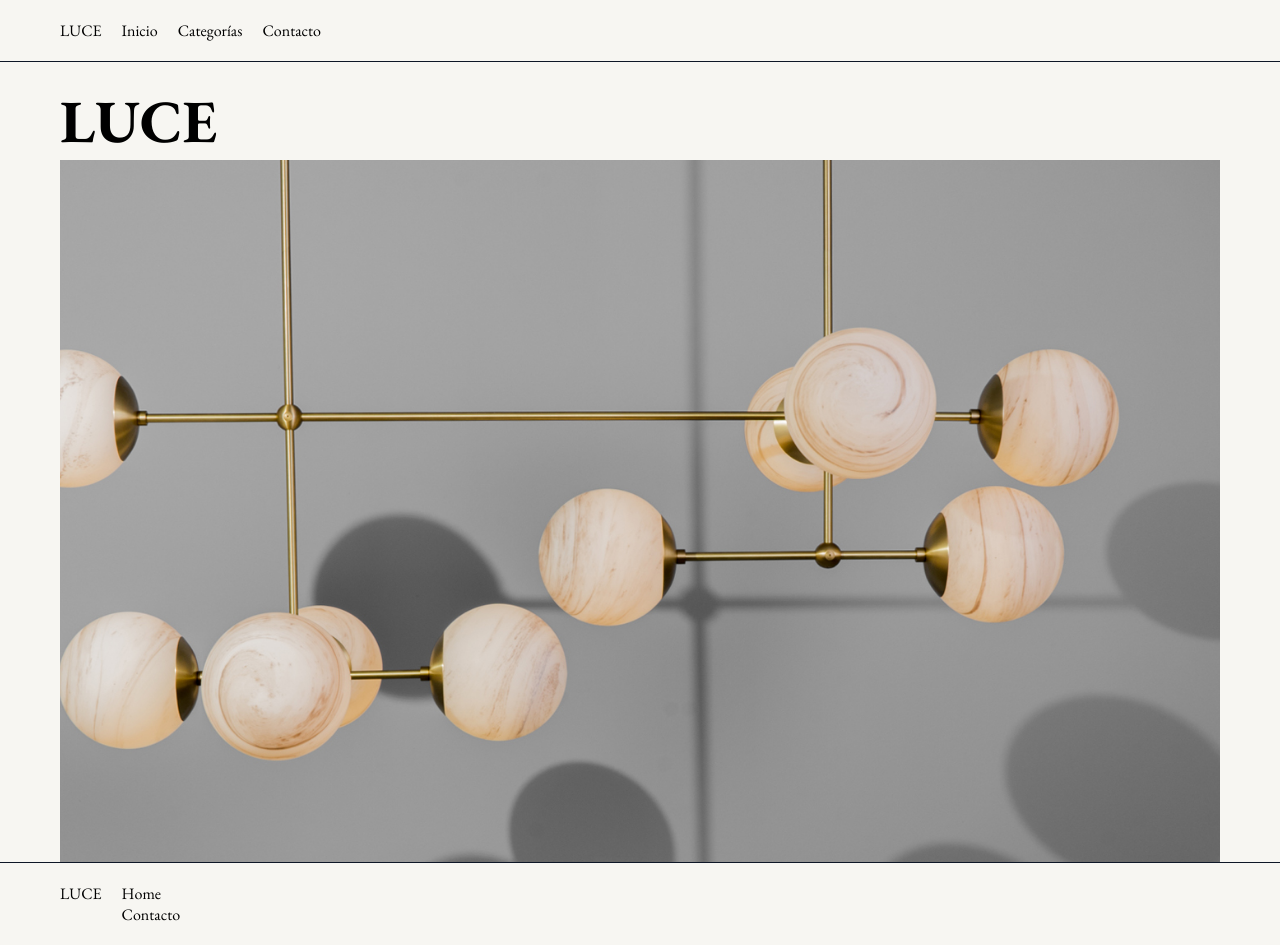
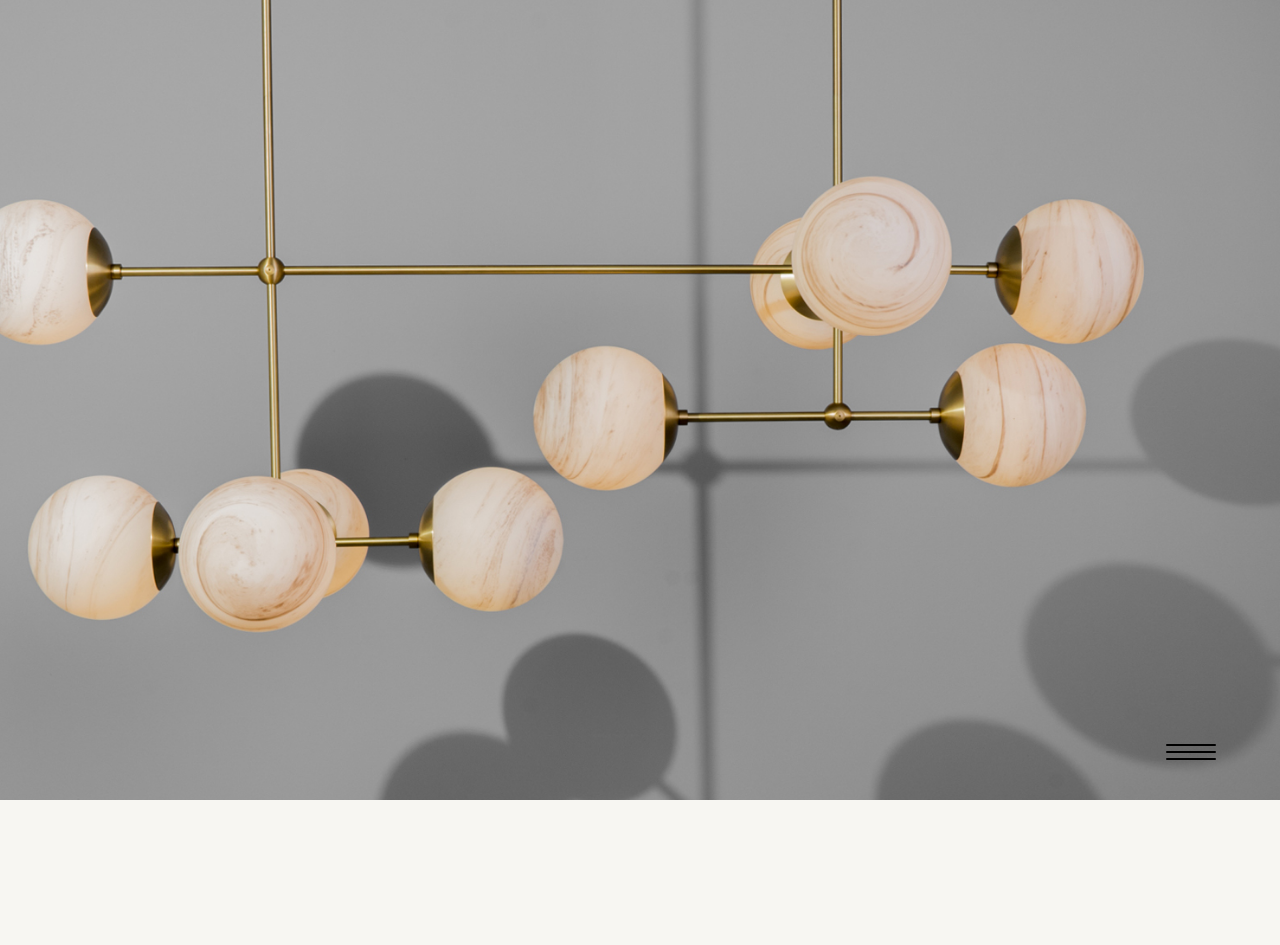
Before and after one commit to MorisLuis/luce, a Next.js app: page / in a window 1280 px wide. After the commit the page ends 800 px from the top, so only its background shows below. Built offline with nearby package versions, Linux system fonts and the light colour scheme.

Commit message:
S / Menu hamburguer

```diff
--- a/app/layout.tsx
+++ b/app/layout.tsx
@@ -1,8 +1,7 @@
 import type { Metadata } from "next";
 import localFont from "next/font/local";
 import "../styles/globals.scss";
-import { Nav } from "./nav";
-import { Footer } from "./footer";
+import { Nav } from "../components/navigation/nav";
 
 const geistSans = localFont({
   src: "./fonts/GeistVF.woff",
@@ -21,23 +20,17 @@ export const metadata: Metadata = {
   description: "Generated by create next app",
 };
 
-export default function RootLayout({
-  children,
-}: Readonly<{
-  children: React.ReactNode;
-}>) {
+export default function RootLayout({ children }: Readonly<{ children: React.ReactNode }>) {
+
   return (
-    <>
     <html lang="en">
       <body className={`${geistSans.variable} ${geistMono.variable}`}>
         <Nav />
 
-          <div style={{ minHeight: "100vh", display: 'flex' }} >
+        <div style={{ minHeight: "100vh", display: 'flex' }}>
           {children}
         </div>
-          <Footer />
       </body>
     </html>
-    </>
   );
 }
--- a/app/nav.tsx
+++ /dev/null
@@ -1,44 +0,0 @@
-"use client"; // Asegúrate de agregar esta línea al inicio del archivo
-
-import Link from 'next/link';
-import React, { useState } from 'react';
-import styles from "../styles/Navigation.module.scss";
-
-const categories = [
-    { id: 1, value: "Todos" },
-    { id: 2, value: "Schwung Design" },
-    { id: 3, value: "Colección Globe" },
-    { id: 4, value: "Candiles" },
-    { id: 5, value: "Lámparas arbotante" },
-];
-
-export const Nav = () => {
-    const [showDropDown, setShowDropDown] = useState(false);
-
-    return (
-        <nav className={styles.topNavigation}>
-            <ul className={styles.container}>
-                <li><Link href={'/'}>LUCE</Link></li>
-                <li><Link href={'/'}>Inicio</Link></li>
-                <li
-                    onMouseEnter={() => setShowDropDown(true)}
-                    onMouseLeave={() => setShowDropDown(false)}
-                >
-                    <span>Categorías</span>
-                    {showDropDown && (
-                        <ul className={styles.dropdown}>
-                            {categories.map(category => (
-                                <li key={category.id}>
-                                    <Link href={`/categories?category=${category.value}`}>
-                                        {category.value}
-                                    </Link>
-                                </li>
-                            ))}
-                        </ul>
-                    )}
-                </li>
-                <li><Link href={'/contact'}>Contacto</Link></li>
-            </ul>
-        </nav>
-    );
-}
--- a/app/page.tsx
+++ b/app/page.tsx
@@ -1,12 +1,9 @@
-import { Title } from "@/components/Title";
 import styles from "../styles/Home.module.scss";
 import Image from "next/image";
 
 export default function Home() {
   return (
     <div className={styles.Home}>
-      <Title title="LUCE" />
-
       <div className={styles.imageContainer}>
         <Image
           src={`/images/armstrong-linear/Candil_schwung_armstronglinear_estudio.jpg`}
--- /dev/null
+++ b/components/navigation/hamburguer.tsx
@@ -0,0 +1,51 @@
+import React from 'react';
+
+interface HamburguerInterface {
+    onClick: () => void;
+}
+
+export const Hamburguer = ({
+    onClick
+}: HamburguerInterface) => {
+    return (
+        <>
+            <div
+                style={{
+                    position: "absolute",
+                    right: "5%",
+                    bottom: "5%",
+                    zIndex: 9999,
+                    cursor: "pointer"
+                }}
+                onClick={onClick}
+            >
+                <div
+                    style={{
+                        width: 50,
+                        height: 2,
+                        borderRadius: 5,
+                        backgroundColor: "black",
+                        marginBottom: 5
+                    }}
+                ></div>
+                <div
+                    style={{
+                        width: 50,
+                        height: 2,
+                        borderRadius: 5,
+                        backgroundColor: "black",
+                        marginBottom: 5
+                    }}
+                ></div>
+                <div
+                    style={{
+                        width: 50,
+                        height: 2,
+                        borderRadius: 5,
+                        backgroundColor: "black"
+                    }}
+                ></div>
+            </div>
+        </>
+    )
+}
--- /dev/null
+++ b/components/navigation/nav.tsx
@@ -0,0 +1,59 @@
+"use client"; // Asegúrate de agregar esta línea al inicio del archivo
+
+import Link from 'next/link';
+import React, { useState } from 'react';
+import styles from "../../styles/Navigation.module.scss";
+import { Hamburguer } from './hamburguer';
+
+const categories = [
+    { id: 1, value: "Todos" },
+    { id: 2, value: "Schwung Design" },
+    { id: 3, value: "Colección Globe" },
+    { id: 4, value: "Candiles" },
+    { id: 5, value: "Lámparas arbotante" },
+];
+
+export const Nav = () => {
+    const [showMenu, setShowMenu] = useState(false)
+    const [showDropDown, setShowDropDown] = useState(false);
+
+    return (
+        <div className={styles.topNavigation}>
+            <Hamburguer
+                onClick={() => setShowMenu(!showMenu)}
+            />
+
+            {/* menu */}
+            {
+                showMenu &&
+                <div className={styles.container}>
+                    <div className={styles.luce}><Link href={'/'}>LUCE</Link></div>
+                    <li className={styles.section}><Link href={'/'}>Inicio</Link></li>
+                    <li className={styles.section}><Link href={'/contact'}>Contacto</Link></li>
+
+                    <li
+                        className={styles.section}
+                        onMouseEnter={() => setShowDropDown(true)}
+                        onMouseLeave={() => setShowDropDown(false)}
+                    >
+                        Categorías
+                        <div style={{ position: 'relative' }}>
+                            {showDropDown && (
+                                <ul className={styles.dropdown}>
+                                    {categories.map(category => (
+                                        <li key={category.id}>
+                                            <Link href={`/categories?category=${category.value}`}>
+                                                {category.value}
+                                            </Link>
+                                        </li>
+                                    ))}
+                                </ul>
+                            )}
+                        </div>
+                    </li>
+
+                </div>
+            }
+        </div>
+    );
+};
--- a/styles/Contact.module.scss
+++ b/styles/Contact.module.scss
@@ -23,7 +23,7 @@
 
             .inputContainer {
                 display: flex;
-                margin-bottom: $global-margin-bottom;
+                margin-bottom: $margin-bottom;
                 flex-direction: column;
                 justify-content: center;
 
--- a/styles/Home.module.scss
+++ b/styles/Home.module.scss
@@ -1,5 +1,5 @@
 .Home {
-    padding: 20px 60px;
+    //padding: 20px 60px;
     width: 100%;
     position: relative; // Necesario para el contenedor de la imagen
     height: 100vh; // Ocupa el 100% de la altura de la ventana
--- a/styles/Navigation.module.scss
+++ b/styles/Navigation.module.scss
@@ -1,42 +1,56 @@
 @import "./main.scss";
 
 .topNavigation {
-    display: flex;
-    flex-direction: row;
-    width: 100%;
-    padding: 20px 60px;
-    border-bottom: solid;
-    border-color: $color-border-tertiary;
-    border-width: 1px;
-
-
-
-    li :hover {
-        text-decoration: underline;
-    }
 
     .container {
+        position: absolute;
+        right: 0;
+        bottom: 0;
+        z-index: 999;
+        height: 100%;
+        min-width: 400;
+        width: 20%;
+        background-color: $color-primary;
+        list-style: none;
         display: flex;
-        flex-direction: row;
-        gap: 20px;
-        list-style: none;
+        flex-direction: column;
+        align-items: center;
+        padding: 20px;
 
-        li :hover {
+        .luce {
+            font-size: $font-big;
+        }
+
+        .section {
+            font-size: $font-normal;
+            font-weight: 'bold';
+            text-transform: uppercase;
+            margin-bottom: $margin-bottom;
             text-decoration: none;
-        }
+            cursor: pointer;
+
+            &:hover {
+                text-decoration: underline;
+            }
+        };
 
         .dropdown {
             position: absolute;
-            background-color: white;
-            box-shadow: 0 2px 8px rgba(0, 0, 0, 0.1);
+            right: - $padding-horizontal;
+            background-color: $color-primary;
+            margin-top: $margin-bottom;
             z-index: 1000;
-            padding: 10px;
             margin: 0;
             list-style: none;
+            display: flex;
+            flex-direction: column;
+            text-align: center;
+            justify-content: center;
         };
 
         .dropdown li {
-            padding: 5px 0; // Espaciado entre categorías
+            font-size: $font-normal;
+            padding: $padding-horizontal/2 $padding-horizontal;
         }
 
         .dropdown li a {
@@ -47,7 +61,6 @@
         .dropdown li:hover {
             background-color: #f0f0f0; // Color de fondo al pasar el mouse
         }
-
     }
 }
 
--- a/styles/_variables.scss
+++ b/styles/_variables.scss
@@ -38,7 +38,8 @@ $background-color-gradient-second: radial-gradient(circle, rgba(6,143,255,1) 0%,
   background-color: rgba(255, 255, 255, 0.2);
 }
 
-$global-margin-bottom: 16px;
+$margin-bottom: 10px;
+$padding-horizontal: 10px;
 $global-border-radius: 6px;
 
 //Font-size
--- a/styles/productDetails.module.scss
+++ b/styles/productDetails.module.scss
@@ -10,10 +10,10 @@
         flex-direction:row;
         width: 100%;
         align-content: flex-end;
-        margin-bottom: $global-margin-bottom * 10;
+        margin-bottom: $margin-bottom * 10;
 
         .imageBannerContent{
-            margin: $global-margin-bottom 0px;
+            margin: $margin-bottom 0px;
             width: 100%;
 
             .imageBanner {
@@ -32,7 +32,7 @@
 
     .ProductDetailsContent {
         > section {
-            margin: $global-margin-bottom * 5 0px;
+            margin: $margin-bottom * 5 0px;
         }
         .specifications{
             > li {
```
Lines whose indentation alone changed are shown as unchanged.
